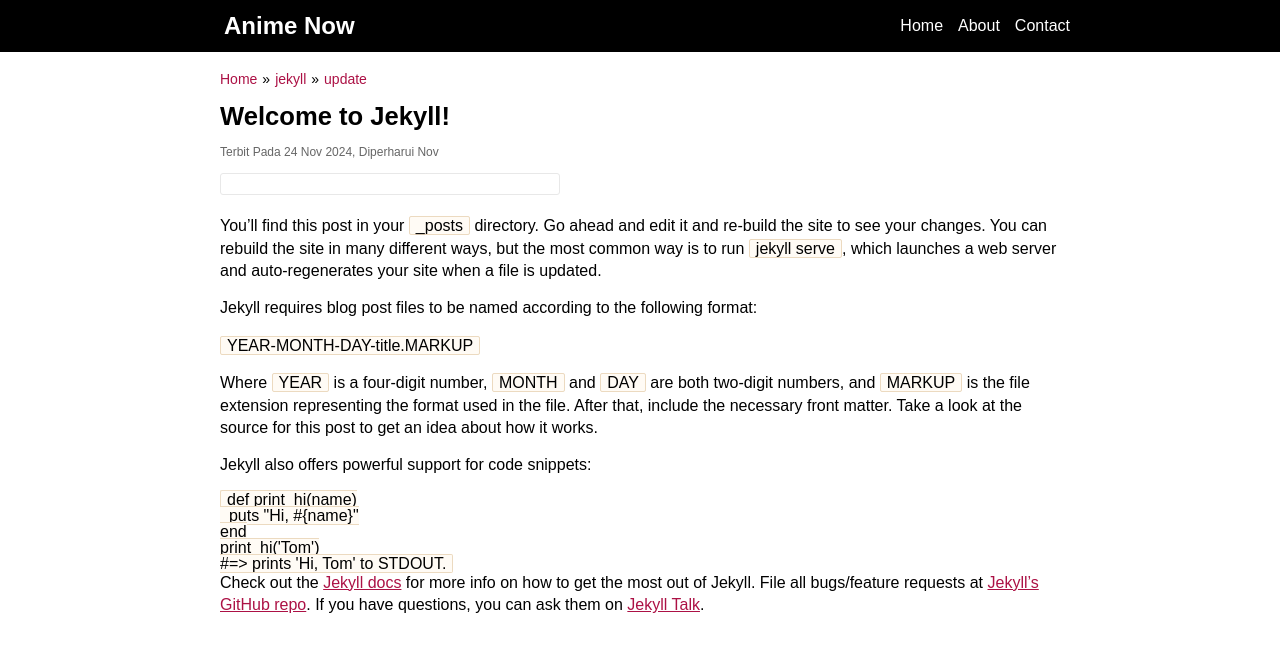
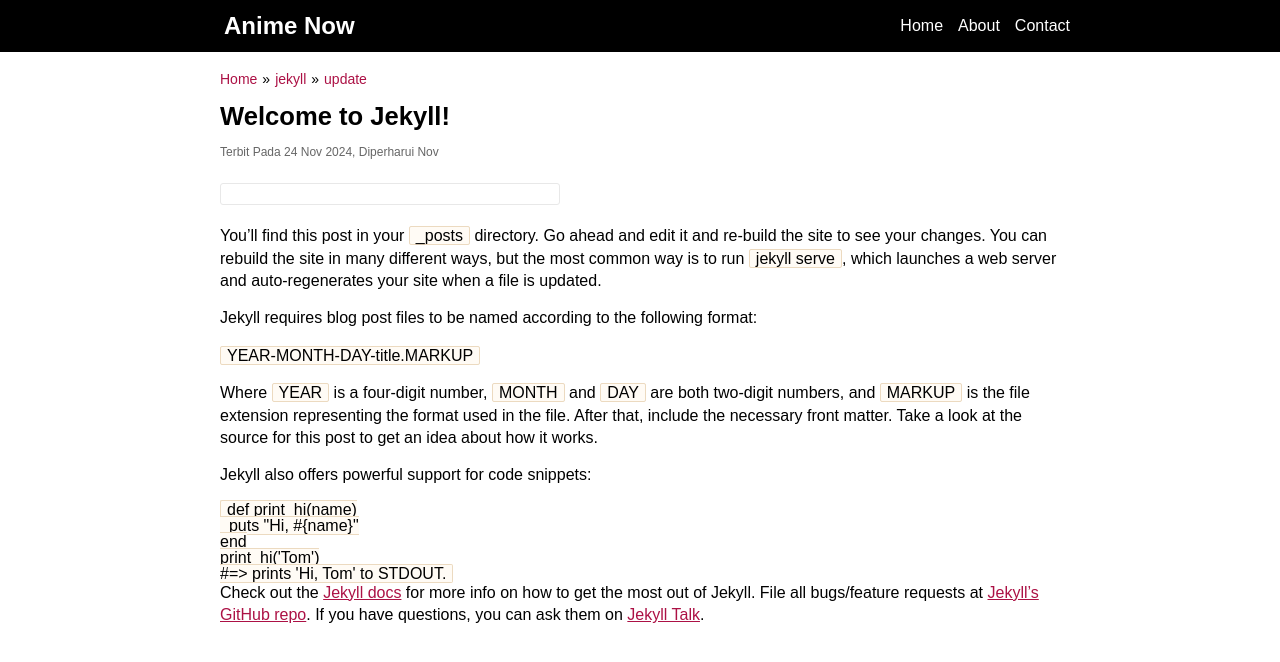
Before and after one commit to insanmuliadi90/jekyll-blog, a Jekyll site: the page built from _posts/2024/2024-11-24-welcome-to-jekyll.markdown, in a window 1280 px wide and 900 px high. Shown: the top 662 px of the window. Built offline with Jekyll 4.4.1, drawn with Linux system fonts in a browser that asks for light colours; the table of contents is made by our own code.

Commit message:
update style

```diff
--- a/_includes/css.html
+++ b/_includes/css.html
@@ -38,7 +38,7 @@ body{font-family: Arial,san-serif;font-size: 16px;line-height:1;}
 .entry-title{margin-bottom:10px;font-size:18px;}
 .entry-snippet{line-height:1.4em;font-size:14px;}
 .content{margin-bottom:20px}
-.post-meta{margin-bottom:15px;}
+.post-meta{margin-bottom:25px;}
 .post .post-meta{margin-bottom:10px;}
 .post-meta{font-size:12px;color:#666666}
 .post-title{margin-bottom: 15px;font-size:1.6em}
```
